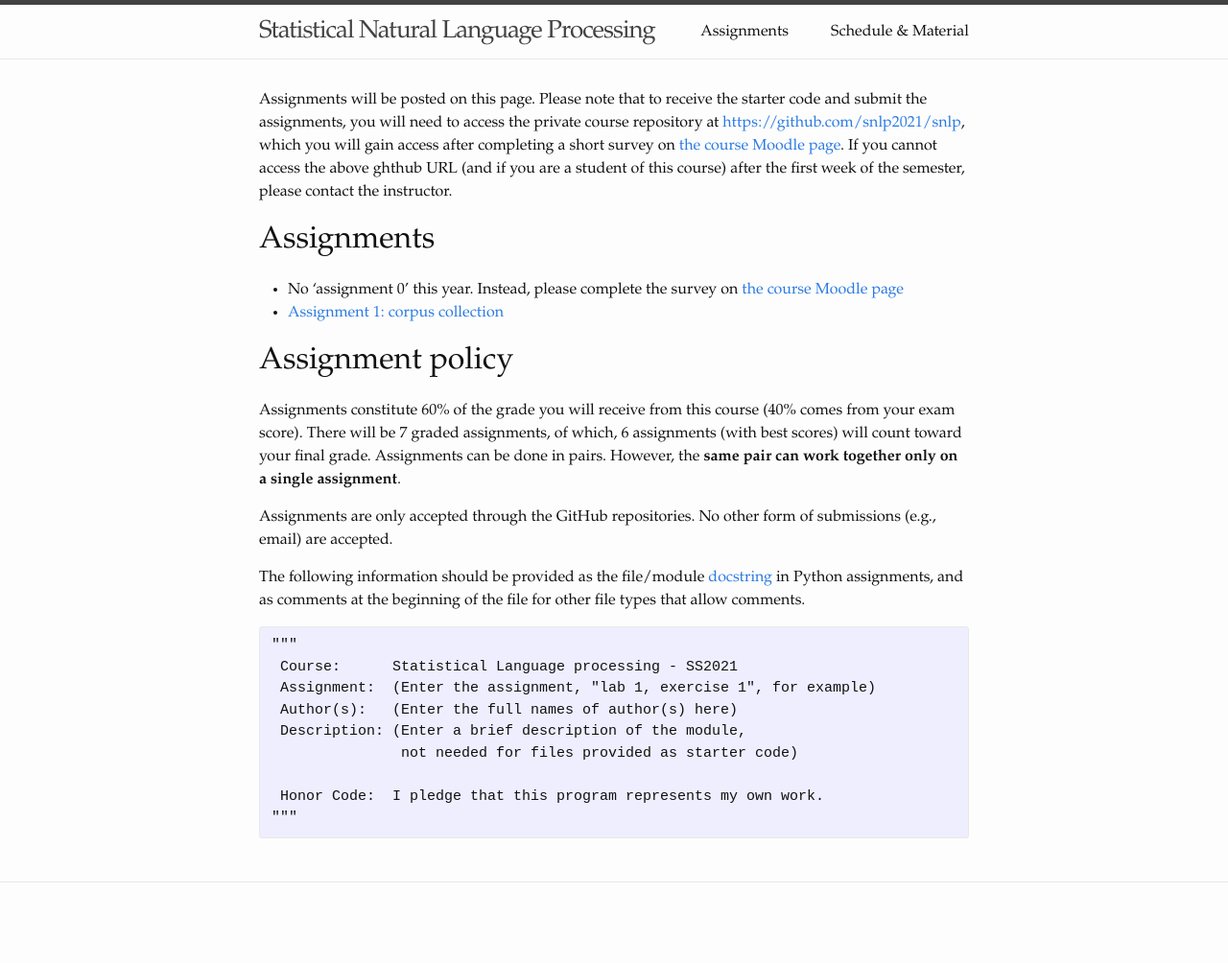
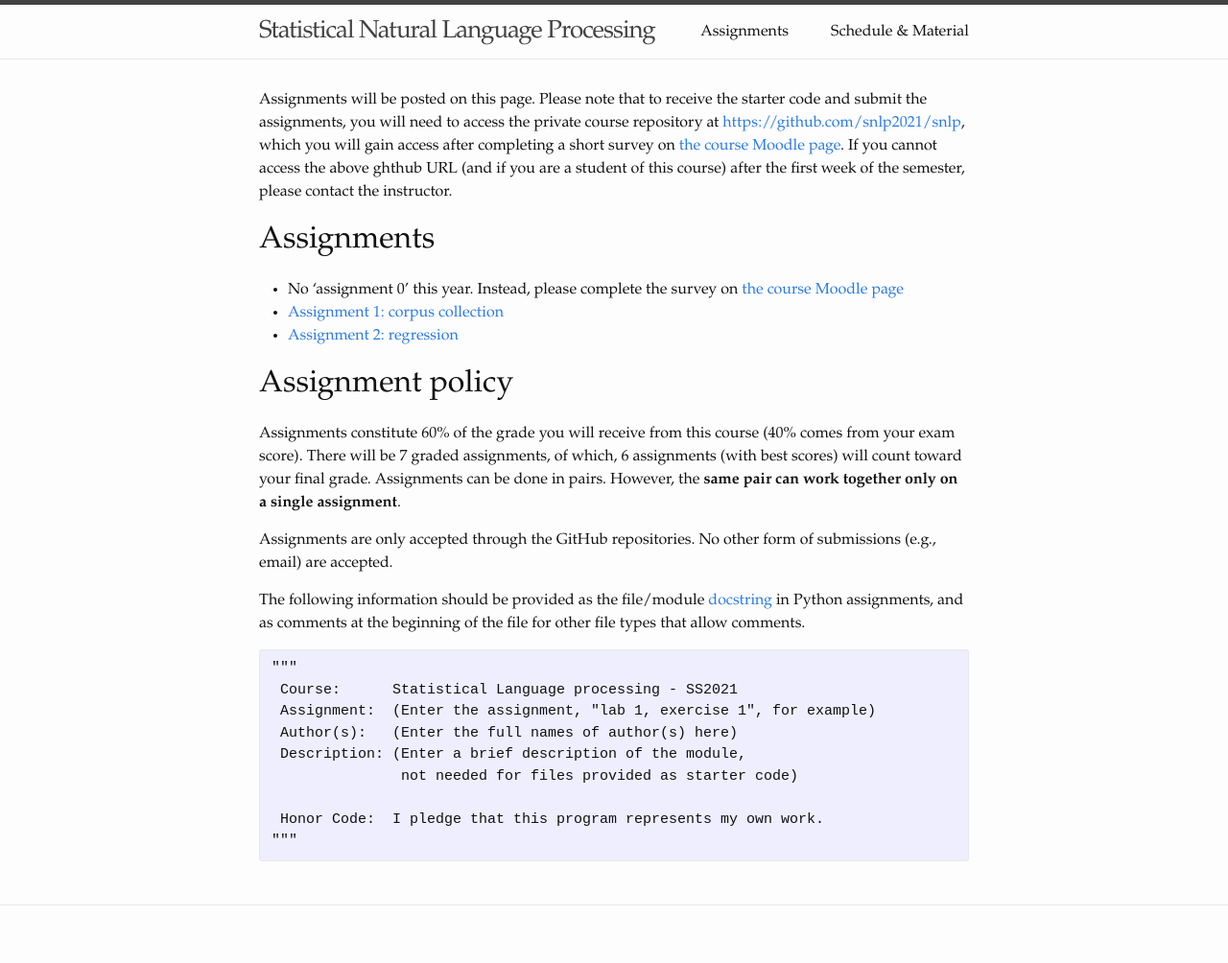
Before and after one commit to snlp2021/snlp2021.github.io, a Jekyll site: the page built from assignments.md, in a window 1280 px wide. Shown: the whole page at 96% size. Built offline with Jekyll 4.4.1, drawn with Linux system fonts in a browser that asks for light colours; before the commit the page ends 980 px from its top, so only the background shows below that.

Commit message:
Assignment 2

```diff
--- a/assignments.md
+++ b/assignments.md
@@ -22,6 +22,7 @@ please contact the instructor.
     Instead, please complete the survey
     on [the course Moodle page](https://moodle.zdv.uni-tuebingen.de/course/view.php?id=1645)
 - [Assignment 1: corpus collection](https://snlp2021.github.io/a1)
+- [Assignment 2: regression](https://snlp2021.github.io/a2)
 
 # Assignment policy
 
```
